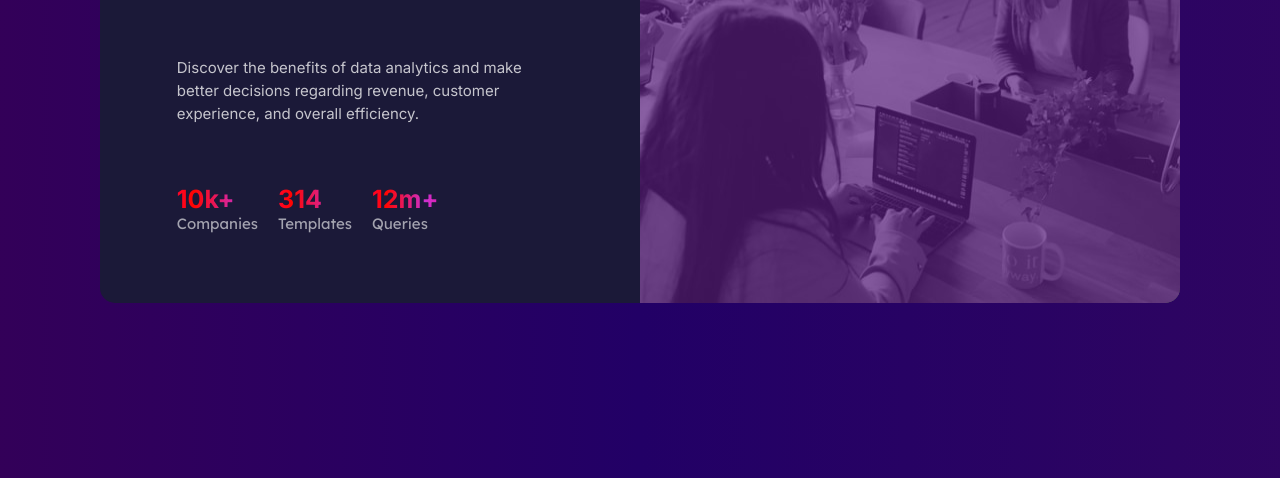
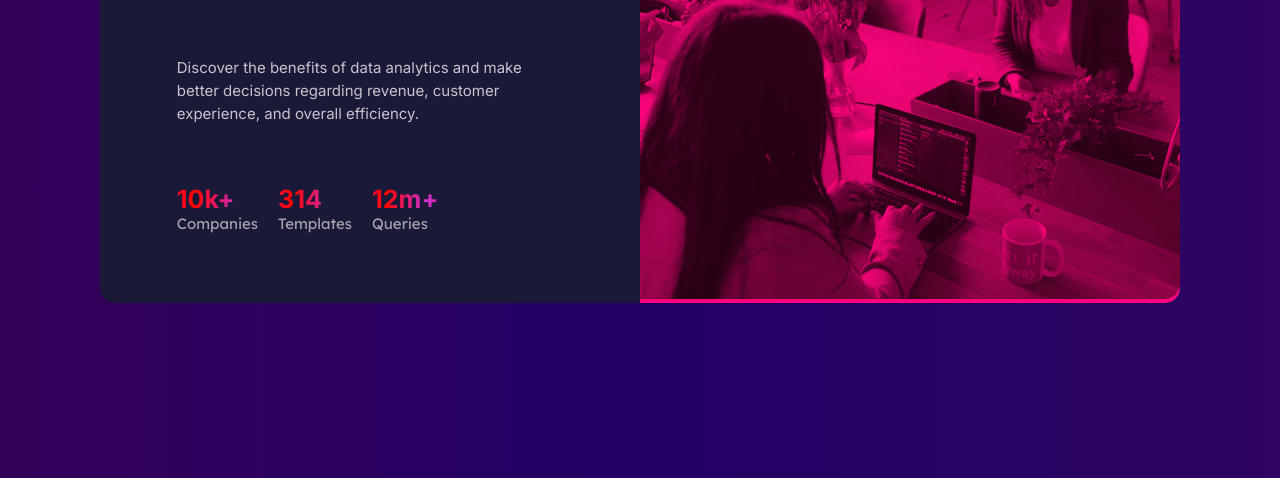
Before and after one commit to Azkanorouzi/tats-preview-card, a plain HTML site: page index.html in a window 1280 px wide. Shown: the part 322-800 px from the top of the page. Drawn offline with Linux system fonts and the light colour scheme.

Commit message:
fix color-overlay

```diff
--- a/style.css
+++ b/style.css
@@ -37,28 +37,26 @@ main {
 .container {
   background: hsl(244, 38%, 16%);
   color:  hsla(0, 0%, 100%, 0.75);
-  border-radius: 15px;
+  border-radius:15px;
 }
 /* Card Image */
 
 picture img {
   width: 100%;
   height: 100%;
-  border-radius: 15px 15px 0 0;
+  border-radius:15px 15px 0px 0px;
 }
 /* This container is used to create a color layer  */
 .img-container{
   position: relative;
+  background:#ff047d;
+  height: 100%;
+  border-radius: 15px 15px 0px 0px;
 }
-.img-container::after {
-  content:"";
-  width: 100%;
-  height: 100%;
-  background: hsla(277, 63%, 30%, 0.699);
-  position:absolute;
-  top: 0;
-  right:0;
-  border-radius: 15px 15px 0 0;
+img {
+  mix-blend-mode: color white;
+  mix-blend-mode: multiply;
+  opacity: 86%;
 }
 /* Text section */
 .text-container {
@@ -143,4 +141,7 @@ picture img {
     display: flex;
     max-width: 1080px;
   }
+  .img-container{
+  border-radius: 0 15px 15px 0;
+  }
 }
```
